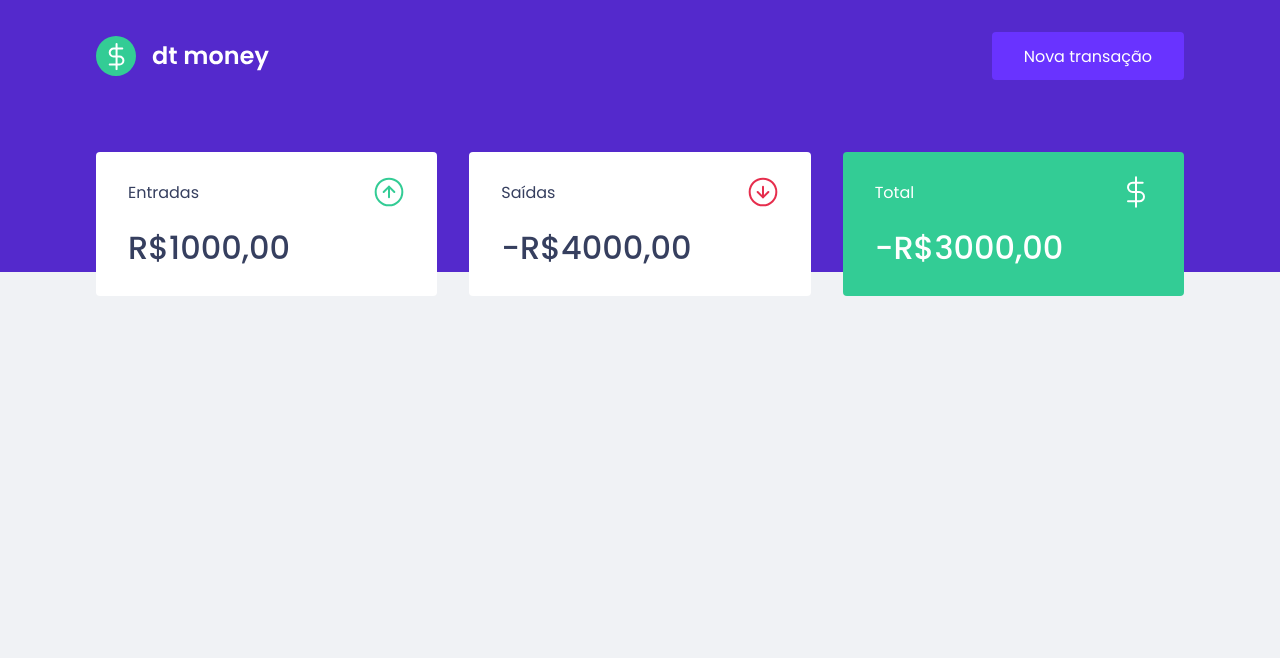
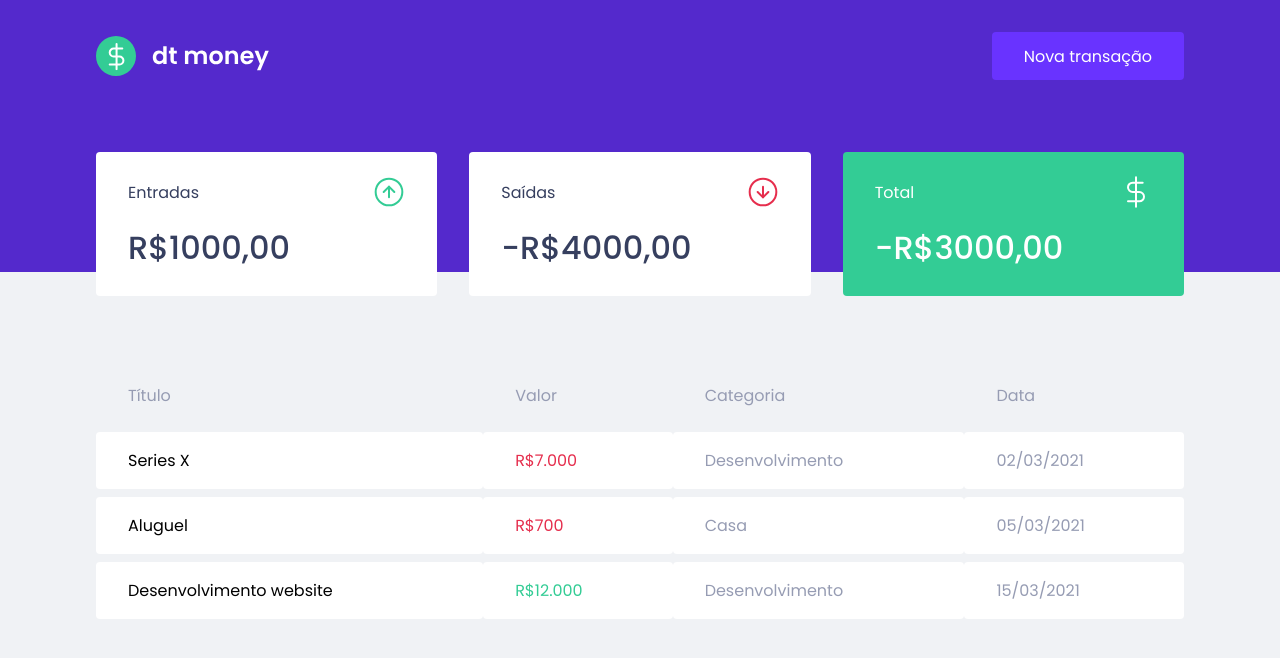
Before and after one commit to BePoyerGabe/dtmoney, a React (Create React App) app: page / in a window 1280 px wide. Shown: the top 658 px of the page. Built offline with nearby package versions, Linux system fonts and the light colour scheme.

Commit message:
style. TransactionTable

```diff
--- a/src/components/Dashboard/index.tsx
+++ b/src/components/Dashboard/index.tsx
@@ -1,10 +1,12 @@
 import { Summary } from "../Summary";
+import { TransactionTable } from "../TransactionTable";
 import { Container } from "./styles";
 
 export function Dashboard() {
     return (
         <Container>
             <Summary />
+            <TransactionTable />
         </Container>
     )
 }
--- /dev/null
+++ b/src/components/TransactionTable/index.tsx
@@ -0,0 +1,38 @@
+import { Container } from "./styles";
+
+export function TransactionTable() {
+    return (
+        <Container>
+            <table>
+                <thead>
+                    <tr>
+                        <th>Título</th>
+                        <th>Valor</th>
+                        <th>Categoria</th>
+                        <th>Data</th>
+                    </tr>
+                </thead>
+                <tbody>
+                    <tr>
+                        <td>Series X</td>
+                        <td className="withdraw">R$7.000</td>
+                        <td>Desenvolvimento</td>
+                        <td>02/03/2021</td>
+                    </tr>
+                    <tr>
+                        <td>Aluguel</td>
+                        <td className="withdraw">R$700</td>
+                        <td>Casa</td>
+                        <td>05/03/2021</td>
+                    </tr>
+                    <tr>
+                        <td>Desenvolvimento website</td>
+                        <td className="deposit">R$12.000</td>
+                        <td>Desenvolvimento</td>
+                        <td>15/03/2021</td>
+                    </tr>
+                </tbody>
+            </table>
+        </Container>
+    );
+}
--- /dev/null
+++ b/src/components/TransactionTable/styles.ts
@@ -0,0 +1,39 @@
+import styled from "styled-components";
+
+export const Container = styled.div`
+    margin-top: 4rem;
+
+    table {
+        width: 100%;
+        border-spacing: 0 0.5rem;
+
+        th {
+            color: var(--text-body);
+            font-weight: 400;
+            padding: 1rem 2rem;
+            text-align: left;
+            line-height:1.5rem;
+        }
+
+        td {
+            padding: 1rem 2rem;
+            border: 0;
+            background: var(--shape);
+            color: var(--text-body);
+            border-radius: 0.25rem;
+
+
+            &:first-child {
+                color: var(----text-title);
+            }
+
+            &.deposit {
+                color: var(--green);
+            }
+
+            &.withdraw {
+                color: var(--red);
+            }
+        }
+    }
+`;
```
